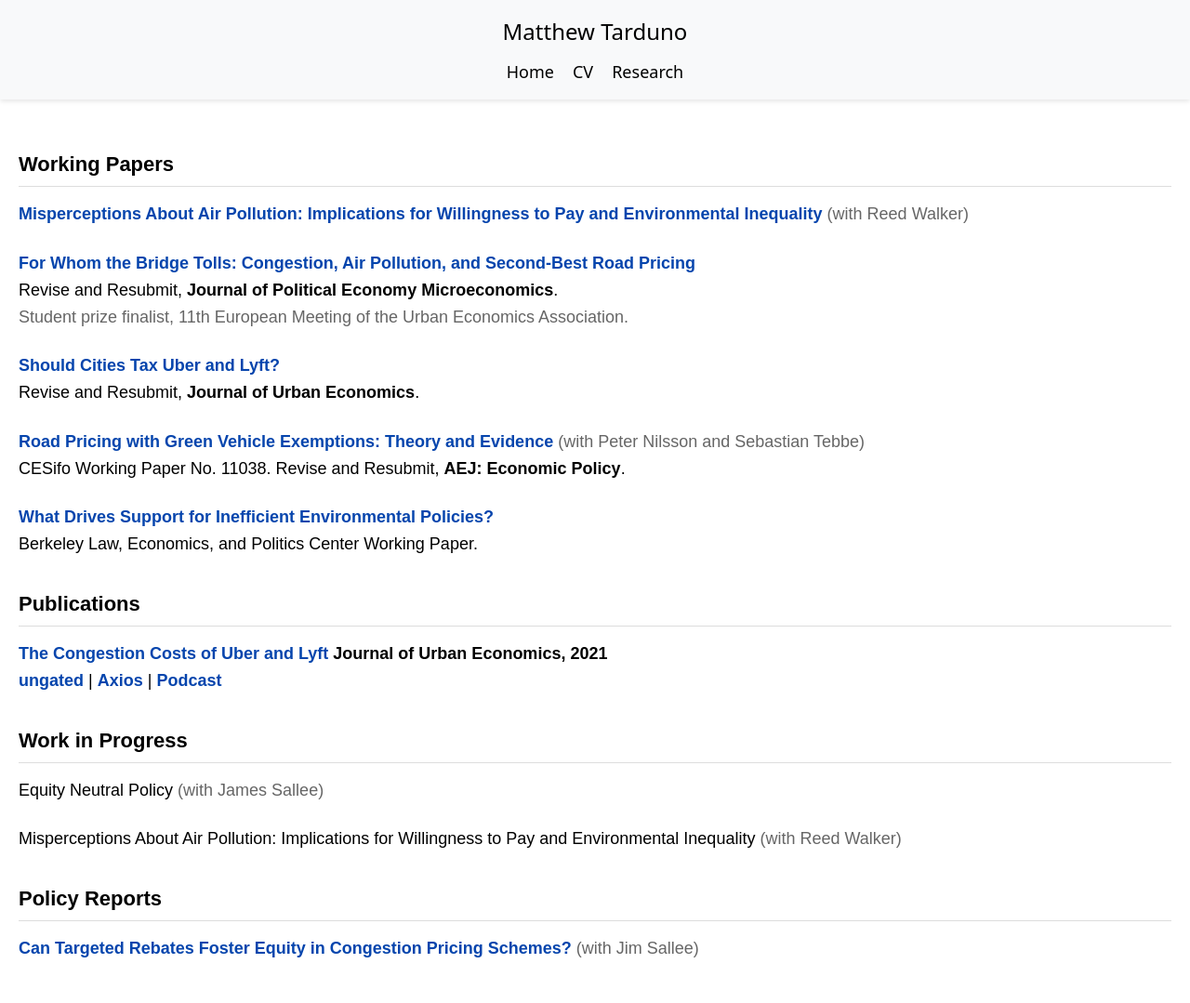
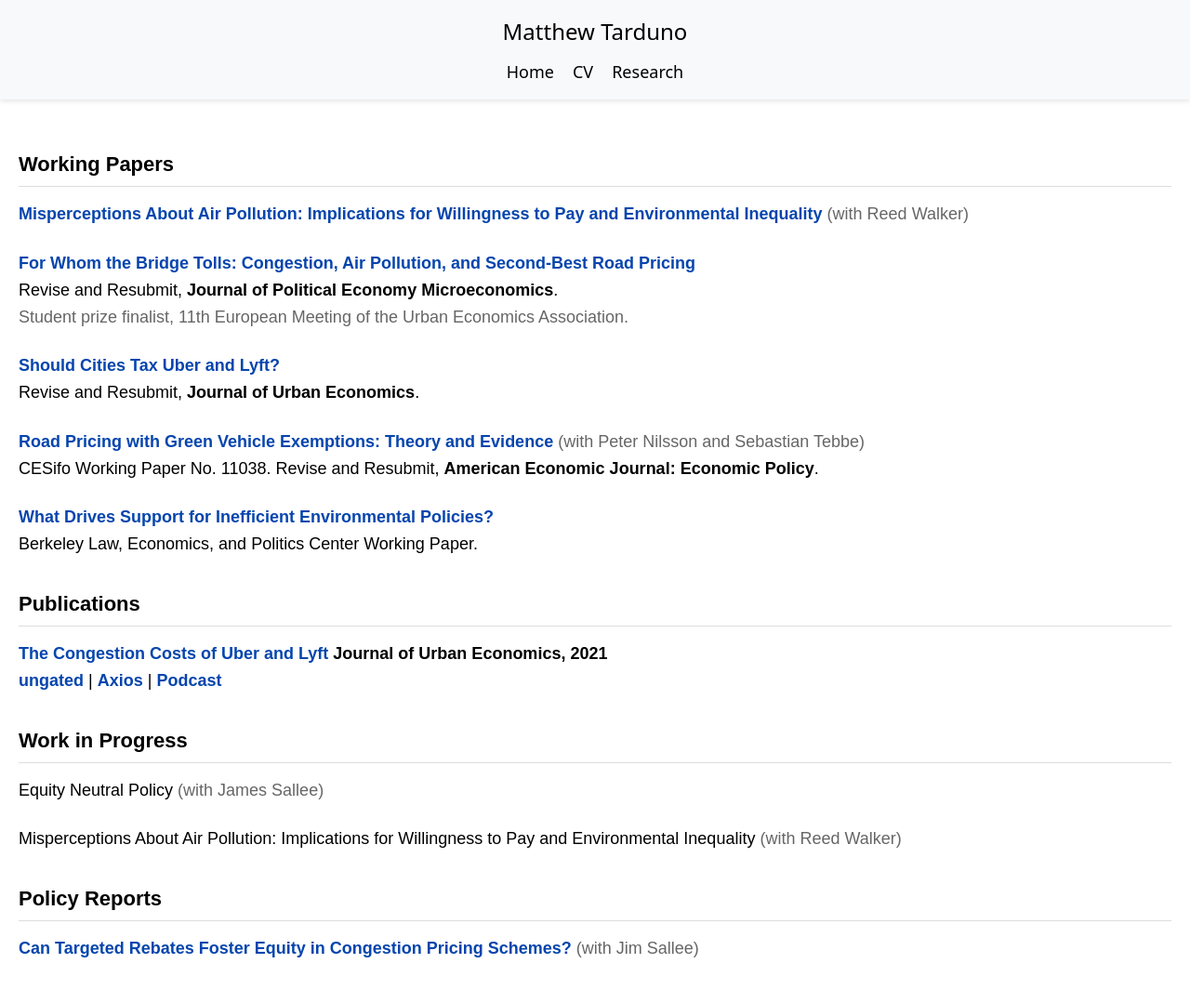
Before and after one commit to Matt-Tarduno/Matt-Tarduno.github.io, a Jekyll site: the page built from research_mobile/index.html, in a window 1280 px wide. Shown: the whole page at 93% size. Built offline with Jekyll 4.4.1, drawn with Linux system fonts in a browser that asks for light colours.

Commit message:
Update index.html

```diff
--- a/research_mobile/index.html
+++ b/research_mobile/index.html
@@ -144,7 +144,7 @@
     <p>
       <a href="https://papers.ssrn.com/sol3/papers.cfm?abstract_id=4788237" target="_blank">Road Pricing with Green Vehicle Exemptions: Theory and Evidence</a>
       <span> (with Peter Nilsson and Sebastian Tebbe)</span><br>
-      CESifo Working Paper No. 11038. Revise and Resubmit, <span class="journal">AEJ: Economic Policy</span>.
+      CESifo Working Paper No. 11038. Revise and Resubmit, <span class="journal">American Economic Journal: Economic Policy</span>.
     </p>
 
     <p>
```
